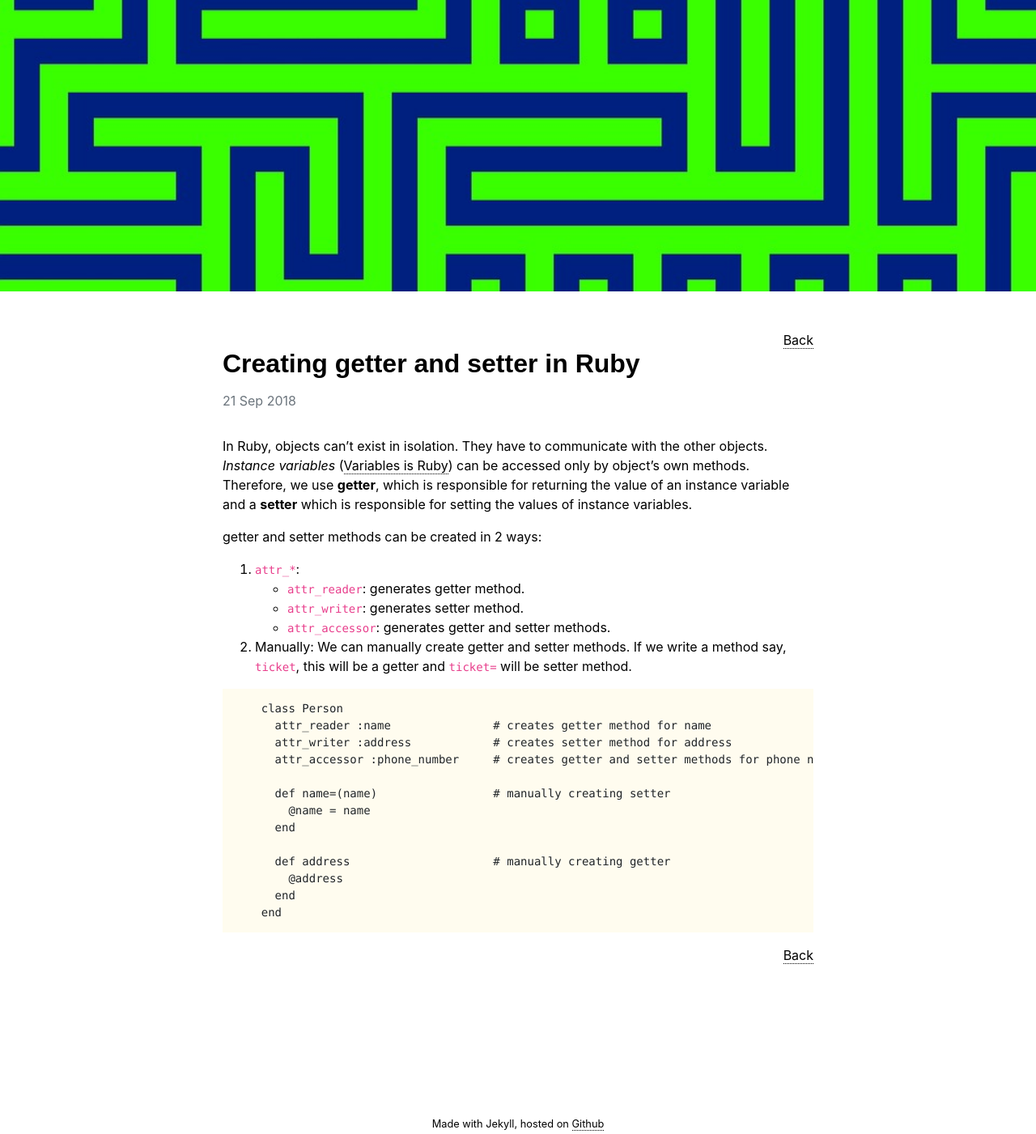
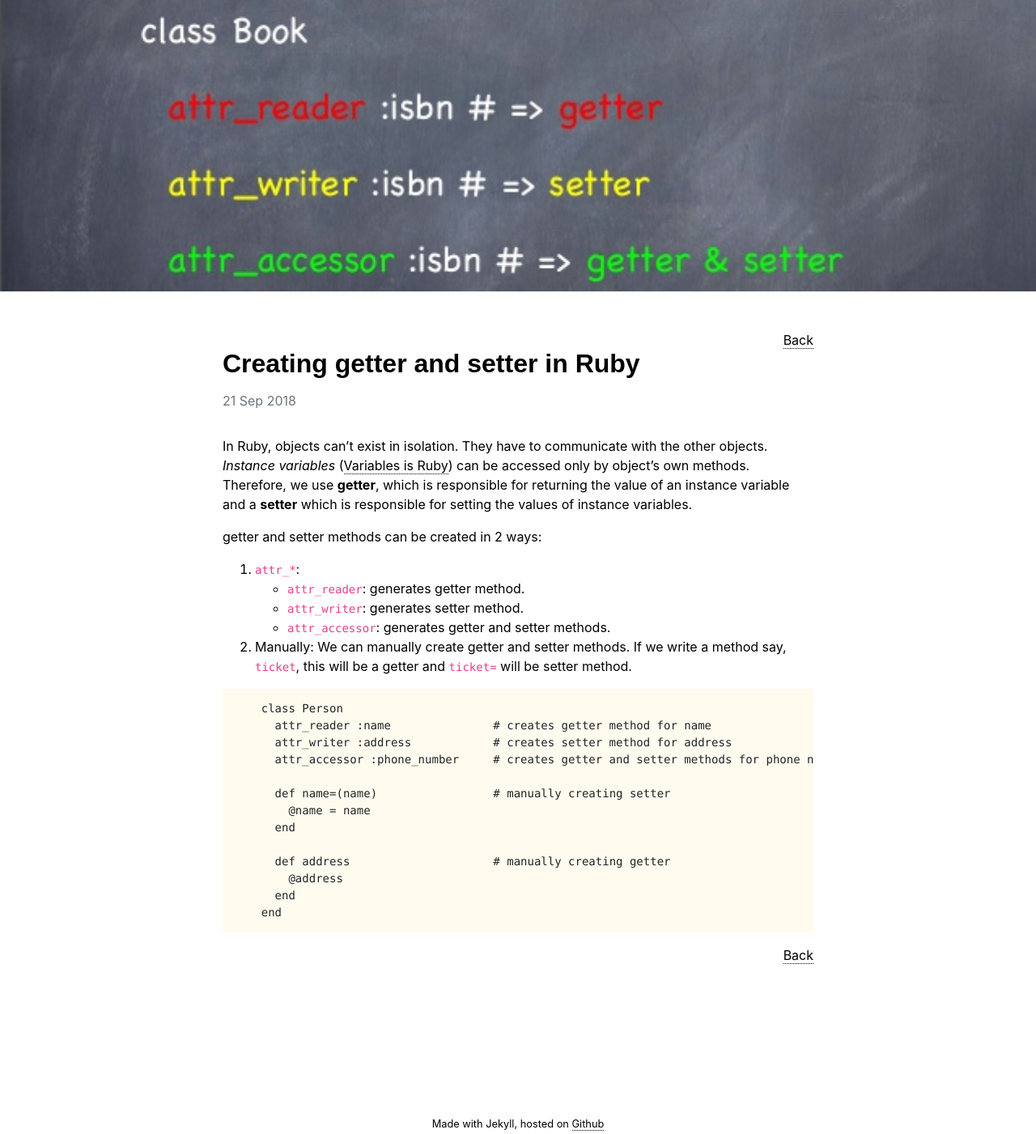
Before and after one commit to soumyaveer/soumyaveer.github.io, a Jekyll site: the page built from _technology_blog/getter-and-setter-in-ruby.markdown, in a window 1280 px wide. Shown: the whole page at 81% size. Built offline with Jekyll 4.4.1, drawn with Linux system fonts in a browser that asks for light colours; some web fonts are replaced; comment, search, counter and statistics services are not loaded.

Commit message:
add post banner for post- creating getter and setter in ruby

```diff
--- a/_technology_blog/getter-and-setter-in-ruby.markdown
+++ b/_technology_blog/getter-and-setter-in-ruby.markdown
@@ -3,7 +3,7 @@ layout: post
 title: Creating getter and setter in Ruby
 date:  2018-09-21 21:00:00
 categories: main
-banner_image: "maze.jpg"
+banner_image: "creating-getter-and-setter-in-ruby.jpg"
 ---
 
 In Ruby, objects can't exist in isolation. They have to communicate with the other objects. *Instance variables* ([Variables is Ruby](https://www.soumyathinks.com/technology/blog/variables-in-ruby)) can be accessed only by object's own methods. Therefore, we use **getter**, which is responsible for returning the value of an instance variable and a **setter** which is responsible for setting the values of instance variables.
```
Also changed, not shown: assets/images/post-banners/creating-getter-and-setter-in-ruby.jpg (added).
